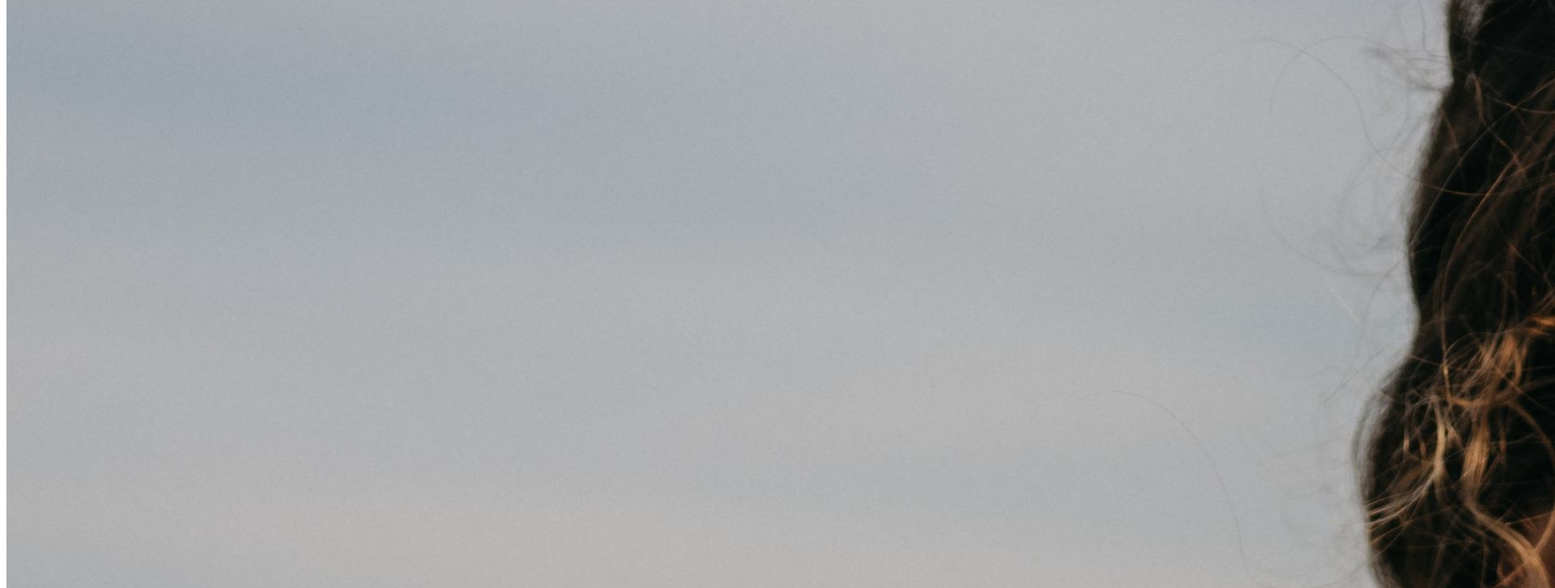
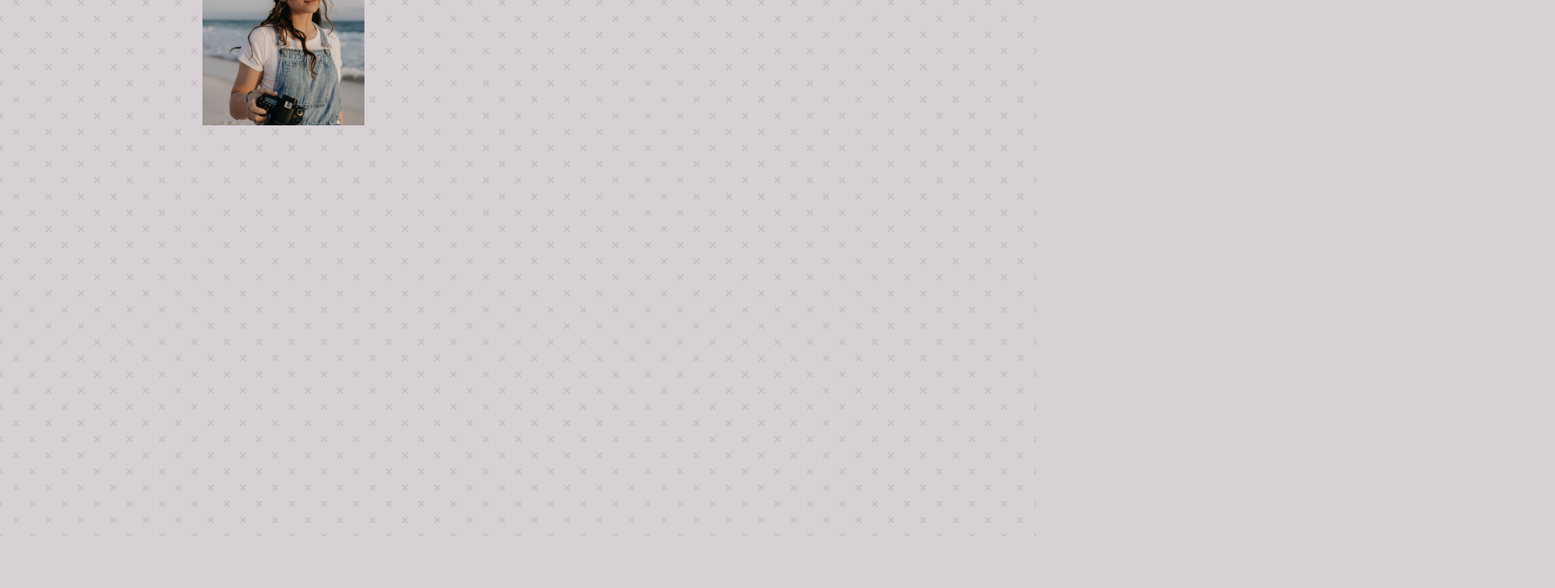
Before and after one commit to NavaKiss/m5-hw5-kiss-nava, a plain HTML site: page index.html in a window 1280 px wide. Shown: the part 137-864 px from the top of the page at 81% size, 1920 px wide, since content can reach past the window. After the commit the page ends 800 px from the top, so only its background shows below. Drawn offline with Linux system fonts and the light colour scheme.

Commit message:
Link stylesheet

```diff
--- a/index.html
+++ b/index.html
@@ -3,7 +3,7 @@
 <head>
     <meta charset="UTF-8">
     <meta name="viewport" content="width=device-width, initial-scale=1.0">
-    <link rel="stylsheet" href="styles.css">
+    <link rel="stylesheet" href="styles.css">
     <title>Nava-Portfolio</title>
 </head>
 <body>
@@ -16,7 +16,7 @@
         </nav>
     </header>
 <main>
-    <img src="small.jpg">
+    <img src="small.jpg" width="200px" height="200px">
     <p> About me text goes here</p>
 </main>
     <footer>
--- a/styles.css
+++ b/styles.css
@@ -8,8 +8,6 @@ body {
 img {
     float: left;
     padding: 10px;
-    width: 50px;
-    height: 50px;
     }
 
 header > nav {
```
